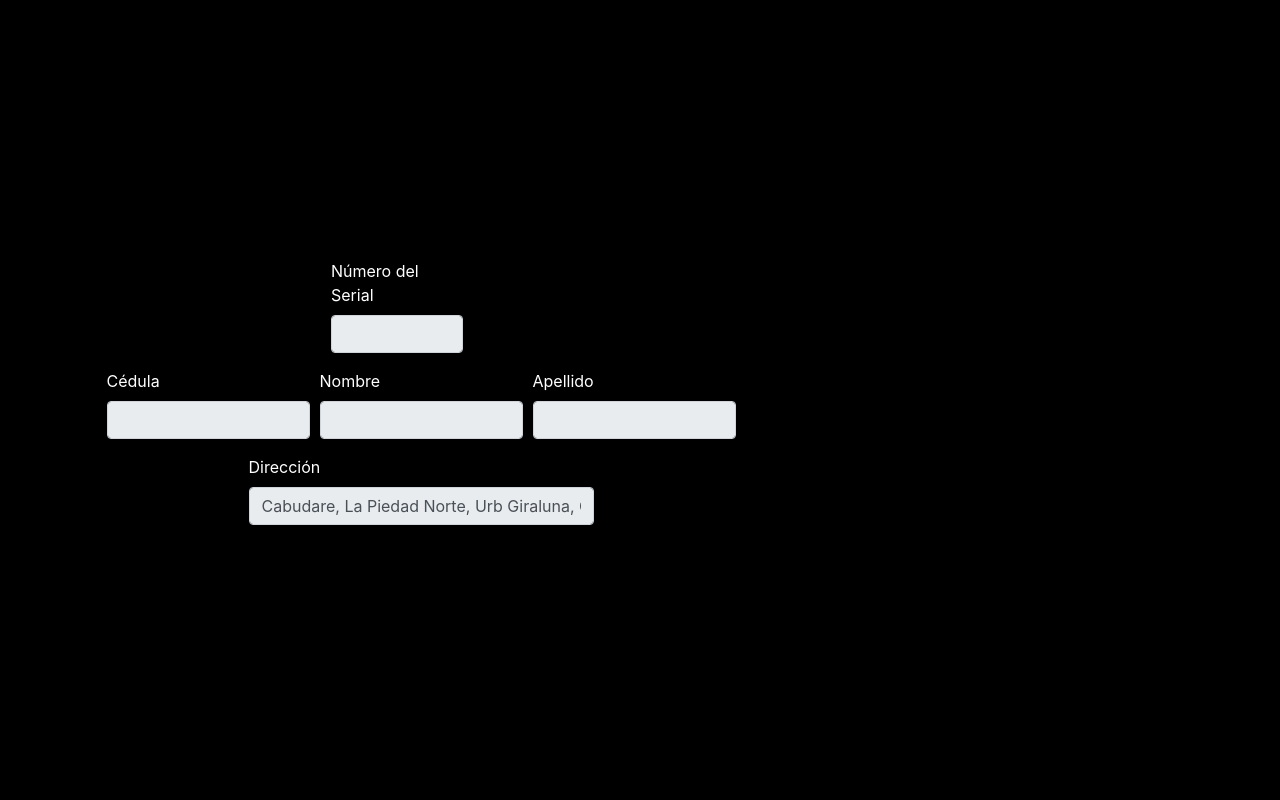
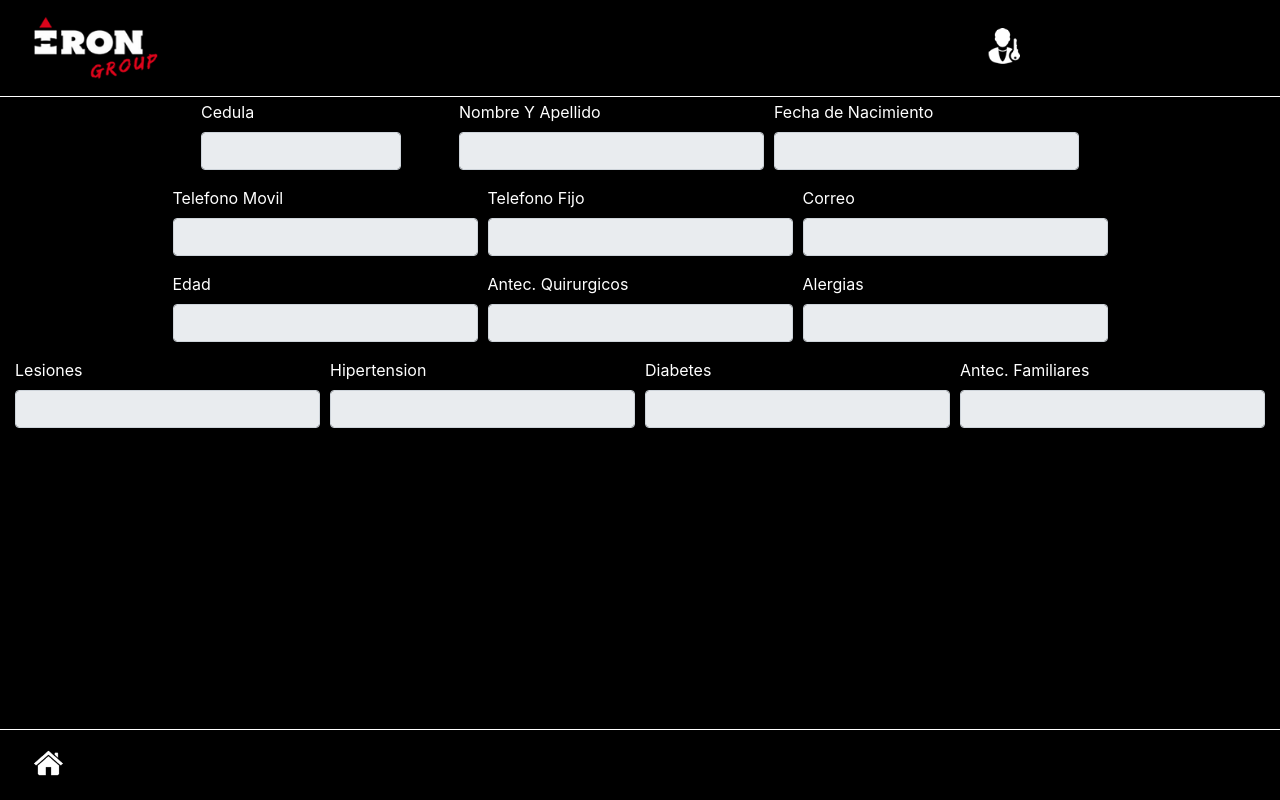
Before and after one commit to JhoelMolina/IronGroupApp, a PHP site: page /MisDatos.php in a window 1280 px wide. Run offline with PHP 8.4, Linux system fonts and the light colour scheme; data that the repository does not hold is empty; some web fonts are replaced.

Commit message:
se agrego la ventana de mis datos
se agregarons los estilos

```diff
--- a/Iron Group App/Assets/bootstrap/css/floating-labels.css
+++ b/Iron Group App/Assets/bootstrap/css/floating-labels.css
@@ -3,19 +3,23 @@
   --input-padding-y: .75rem;
 }
 
+
 html,
 body {
   height: 100%;
+  padding-top: 50px;
 }
 
-body {
-  display: -ms-flexbox;
-  display: flex;
-  -ms-flex-align: center;
-  align-items: center;
-  padding-top: 40px;
-  padding-bottom: 40px;
+@media screen and (min-height: 813px) {
+  body {
+    display: -ms-flexbox;
+    display: flex;
+    -ms-flex-align: center;
+    align-items: center;
+
+  }
 }
+
 
 .form-signin {
   width: 100%;
--- a/Iron Group App/Assets/css/Estilo.css
+++ b/Iron Group App/Assets/css/Estilo.css
@@ -1,9 +1,12 @@
 @import url(http://allfont.es/allfont.css?fonts=futura-bold);
 
-body{
-	background-color: black;
+body{ background-color: black; }
+
+.SubTitulo{	color: white;}
+
+.MisDatos{
+	padding-right: 15px;
+	padding-left: 15px;
+	margin-right: auto;
+	margin-left: auto;
 }
-
-.SubTitulo{
-	color: white;
-}
--- a/Iron Group App/MisDatos.php
+++ b/Iron Group App/MisDatos.php
@@ -7,16 +7,14 @@
 
 	  <!-- Archivos CSS de Bootstrap y Perzonalizados --->
   	<link rel="stylesheet" href="assets/bootstrap/css/bootstrap.css">
-  	<link rel="stylesheet" type="text/css" href="assets/css/estilo.css">
-  	<link href="assets/css/pace-theme-flat-top.css" rel="stylesheet"/>
-	<link href="assets/bootstrap/css/bootstrap-theme.css" rel="stylesheet"/>
+  	<link rel="stylesheet" type="text/css" href="assets/css/Estilo.css">
+	  <link rel="stylesheet" href="assets/bootstrap/css/bootstrap-theme.css"/>
 	  <link rel="stylesheet" href="assets/bootstrap/css/floating-labels.css">
 	  <link rel="stylesheet" href="Assets/css/sweetalert2.css">
 
   		<!-- Scripts de Java Script --->
   	<script src="assets/js/jquery-3.3.1.js"></script>
   	<script src="assets/bootstrap/js/bootstrap.js" type="text/javascript"></script>
-  	<script src="assets/js/pace.js"></script>
   	<script src="Assets/js/sweetalert2.js"></script>
 
   		<!-- Iconos e Imagenes a utilizar --->
@@ -25,31 +23,101 @@
   </head>
 
   <body>
-	<form>
+      <nav class="navbar navbar-expand-lg fixed-top navbar-dark border-bottom border-white" style="background-color: black;">
+        <div class="col-9">
+        <a href="index.php"><img src="assets/img/logo.png"width="130"height="70"/></a>
+        </div>
+        <div class="col-3 navbar-text">
+          <?php
+            session_start();
+            if(!isset($_SESSION["user"]))
+            {
+              echo '<a href="login.php"><button class="btn btn-dark rounded-circle"><img class="img-fluid" src="assets/img/l.png" alt="Responsive image" width="50" height="50"></button></a>';
+            }
+            else
+            {
+              echo 'Bienvenid@!<br> ' .$_SESSION["nombre"].' <br> <a href="logout.php">Cerrar Sesion</a>';
+            }
+          ?>
+        </div>
+      </nav>
+      <nav class="navbar navbar-expand-lg fixed-bottom border-top border-white" style="background-color: black;">
+        <ul class="nav">
+          <li>
+            <!--REVISAR LA SINTAXSIS DEL ELEMENTO a-->
+            <a href="index.php" class="btn btn-dark rounded-circle">
+              <img src="assets/img/h.png" width="40">
+            </a>
+          </li>
+          <?php
+            if(isset($_SESSION["user"]))
+            {
+              echo '<li><a href="Reservas.php" class="btn btn-dark rounded-circle"><img src="assets/img/c.png"  width="40"></a></li>';
+              echo '<li><a href="Pruebas.php" class="btn btn-dark rounded-circle"><img src="assets/img/t.png" width="40"></a></li>';
+              echo '<li><a href="Perfil.php" class="btn btn-dark rounded-circle"><img src="assets/img/p.png" width="40"></a></li>';
+            }
+          ?>
+        </ul>
+      </nav>
+     <form class="MisDatos">
         <div class="form-row justify-content-center">
           <div class="form-group col-md-2 mr-5">
- 					<label for="formNumeroSerial" class="SubTitulo">Número del Serial</label>
+            <label for="formNumeroSerial" class="SubTitulo">Cedula</label>
             <input type="text" class="form-control" id="formNumeroSerial" value="<?php echo $usuario->SerialCarnet?>" readonly>
+          </div>
+          <div class="form-group col-md-3">
+            <label for="formCedula" class="SubTitulo">Nombre Y Apellido</label>
+            <input type="text" class="form-control" id="formCedula" value="<?php echo $usuario->Cedula?>" readonly>
+          </div>
+          <div class="form-group col-md-3">
+            <label for="formNombre" class="SubTitulo">Fecha de Nacimiento</label>
+            <input type="text" class="form-control" id="formNombre" value="<?php echo $usuario->Nombre?>" readonly>
           </div>
         </div>
         <div class="form-row justify-content-center">
           <div class="form-group col-md-3">
- 					<label for="formCedula" class="SubTitulo">Cédula</label>
+            <label for="formApellido" class="SubTitulo">Telefono Movil</label>
+            <input type="text" class="form-control" id="formApellido" value="<?php echo $usuario->Apellido?>" readonly>
+          </div>
+          <div class="form-group col-md-3">
+            <label for="formCedula" class="SubTitulo">Telefono Fijo</label>
             <input type="text" class="form-control" id="formCedula" value="<?php echo $usuario->Cedula?>" readonly>
           </div>
           <div class="form-group col-md-3">
- 					<label for="formNombre" class="SubTitulo">Nombre</label>
+            <label for="formNombre" class="SubTitulo">Correo</label>
+            <input type="text" class="form-control" id="formNombre" value="<?php echo $usuario->Nombre?>" readonly>
+          </div>
+        </div>
+        <div class="form-row justify-content-center">
+          <div class="form-group col-md-3">
+            <label for="formApellido" class="SubTitulo">Edad</label>
+            <input type="text" class="form-control" id="formApellido" value="<?php echo $usuario->Apellido?>" readonly>
+          </div>
+          <div class="form-group col-md-3">
+            <label for="formApellido" class="SubTitulo">Antec. Quirurgicos</label>
+            <input type="text" class="form-control" id="formApellido" value="<?php echo $usuario->Apellido?>" readonly>
+          </div>
+          <div class="form-group col-md-3">
+            <label for="formCedula" class="SubTitulo">Alergias</label>
+            <input type="text" class="form-control" id="formCedula" value="<?php echo $usuario->Cedula?>" readonly>
+          </div>
+        </div>
+        <div class="form-row justify-content-center">
+          <div class="form-group col-md-3">
+            <label for="formNombre" class="SubTitulo">Lesiones</label>
             <input type="text" class="form-control" id="formNombre" value="<?php echo $usuario->Nombre?>" readonly>
           </div>
           <div class="form-group col-md-3">
- 					<label for="formApellido" class="SubTitulo">Apellido</label>
+            <label for="formApellido" class="SubTitulo">Hipertension</label>
             <input type="text" class="form-control" id="formApellido" value="<?php echo $usuario->Apellido?>" readonly>
           </div>
+          <div class="form-group col-md-3">
+            <label for="formApellido" class="SubTitulo">Diabetes</label>
+            <input type="text" class="form-control" id="formApellido" value="<?php echo $usuario->Apellido?>" readonly>
           </div>
- 			<div class="form-row justify-content-center">
- 				<div class="form-group col-md-5">
- 					<label for="formNumeroSerial" class="SubTitulo">Dirección</label>
- 					<input type="text" class="form-control" id="formNumeroSerial" value="Cabudare, La Piedad Norte, Urb Giraluna, Casa C3-3" readonly>
+          <div class="form-group col-md-3">
+            <label for="formCedula" class="SubTitulo">Antec. Familiares</label>
+            <input type="text" class="form-control" id="formCedula" value="<?php echo $usuario->Cedula?>" readonly>
           </div>
         </div>
      </form>
--- a/Iron Group App/index.php
+++ b/Iron Group App/index.php
@@ -7,7 +7,7 @@
 
 	  <!-- Archivos CSS de Bootstrap y Perzonalizados --->
   	<link rel="stylesheet" href="assets/bootstrap/css/bootstrap.css">
-  	<link rel="stylesheet" type="text/css" href="assets/css/estilo.css">
+  	<link rel="stylesheet" type="text/css" href="assets/css/Estilo.css">
   	<link href="assets/css/pace-theme-flat-top.css" rel="stylesheet"/>
 	<link href="assets/bootstrap/css/bootstrap-theme.css" rel="stylesheet"/>
 	<link rel="stylesheet" href="assets/bootstrap/css/floating-labels.css">
```
Lines whose indentation alone changed are shown as unchanged.
